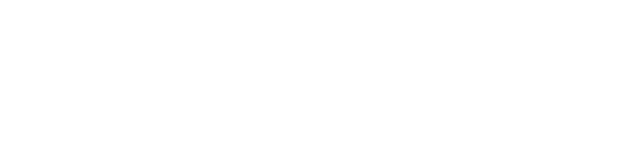
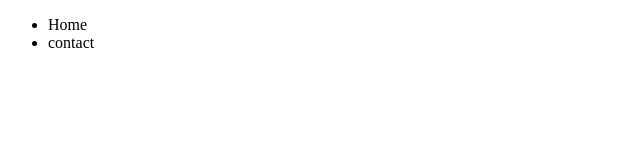
Before and after one commit to nasersss/Exam_Git_GitHub, a plain HTML site: page index.html in a window 1280 px wide. Shown: the whole page, without its empty margins (0-640 px from the left). Drawn offline with Linux system fonts and the light colour scheme.

Commit message:
creat navbar from header_branch

```diff
--- a/index.html
+++ b/index.html
@@ -7,6 +7,15 @@
     <title>Home</title>
 </head>
 <body>
-
+    <nav>
+        <ul>
+            <li>
+                Home
+            </li>
+            <li>
+                contact
+            </li>
+        </ul>
+    </nav>
 </body>
 </html>
```
